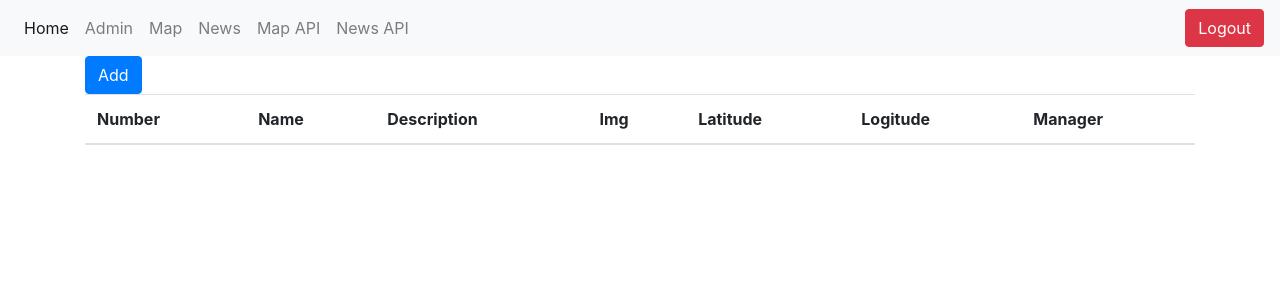
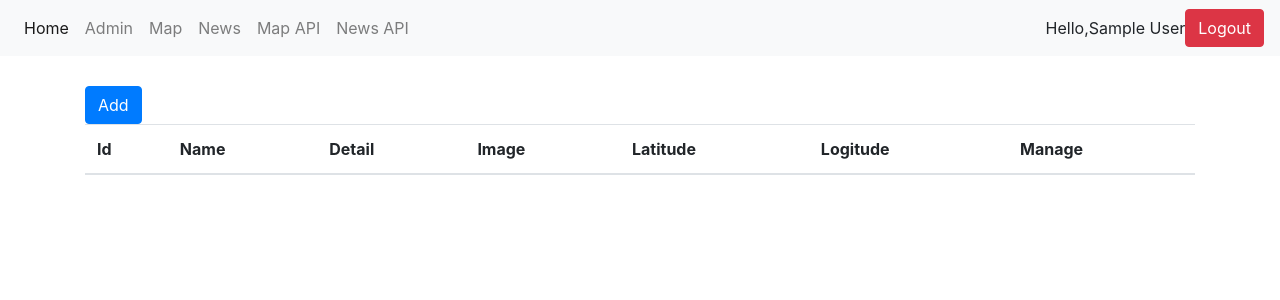
Before and after one commit to Benzt2h/backend-snru, a CodeIgniter app: page /backend-snru/index.php/map/map_list in a window 1280 px wide. Shown: the top 300 px of the page. Run offline with CodeIgniter, Linux system fonts and the light colour scheme; the visitor is signed in with stand-in values (Sample User, id 1); data that the repository does not hold is empty.

Commit message:
fix ui and add name login

```diff
--- a/application/views/map_edit.php
+++ b/application/views/map_edit.php
@@ -38,6 +38,7 @@ defined('BASEPATH') or exit('No direct script access allowed');
 				<a class="nav-item nav-link" href="./../../news_api.php">News API</a>
 			</div>
 		</div>
+		<a>Hello,<?php echo $this->session->userdata('admin_name');?></a>
 		<a href="<?php echo site_url('Welcome/logout');?>"><button type="button" class="btn btn-danger my-2 my-sm-0">Logout</button></a>
 	</nav>
 
--- a/application/views/map_error.php
+++ b/application/views/map_error.php
@@ -37,6 +37,7 @@ defined('BASEPATH') or exit('No direct script access allowed');
 				<a class="nav-item nav-link" href="./../../news_api.php">News API</a>
             </div>
         </div>
+        <a>Hello,<?php echo $this->session->userdata('admin_name');?></a>
         <a href="<?php echo site_url('Welcome/logout');?>">
             <button type="button" class="btn btn-danger my-2 my-sm-0">Logout</button>
         </a>
--- a/application/views/map_insert.php
+++ b/application/views/map_insert.php
@@ -37,6 +37,7 @@ defined('BASEPATH') or exit('No direct script access allowed');
 				<a class="nav-item nav-link" href="./../../news_api.php">News API</a>
 			</div>
 		</div>
+		<a>Hello,<?php echo $this->session->userdata('admin_name');?></a>
 		<a href="<?php echo site_url('Welcome/logout');?>"><button type="button" class="btn btn-danger my-2 my-sm-0">Logout</button></a>
 	</nav>
 
--- a/application/views/map_list.php
+++ b/application/views/map_list.php
@@ -36,22 +36,23 @@ defined('BASEPATH') or exit('No direct script access allowed');
 				<a class="nav-item nav-link" href="./../../map_api.php">Map API</a>
 				<a class="nav-item nav-link" href="./../../news_api.php">News API</a>
 			</div>
-		</div>
+        </div>
+        <a>Hello,<?php echo $this->session->userdata('admin_name');?></a>
 		<a href="<?php echo site_url('Welcome/logout');?>"><button type="button" class="btn btn-danger my-2 my-sm-0">Logout</button></a>
 	</nav>
 
-	<div class="container">
+	<div class="container"  style="margin-top: 30px;">
         <a href="<?php echo site_url('Map/map_insert');?>"><button type="button" class="btn btn-primary">Add</button></a>
         <table class="table" class="thead-dark">
             <thead>
                 <tr>
-                    <th scope="col">Number</th>
+                    <th scope="col">Id</th>
                     <th scope="col">Name</th>
-                    <th scope="col">Description</th>
-					<th scope="col">Img</th>
+                    <th scope="col">Detail</th>
+					<th scope="col">Image</th>
 					<th scope="col">Latitude</th>
 					<th scope="col">Logitude</th>
-					<th scope="col">Manager</th>
+					<th scope="col">Manage</th>
                 </tr>
             </thead>
             <tbody>
--- a/application/views/news_edit.php
+++ b/application/views/news_edit.php
@@ -37,6 +37,7 @@ defined('BASEPATH') or exit('No direct script access allowed');
 				<a class="nav-item nav-link" href="./../../news_api.php">News API</a>
 			</div>
 		</div>
+		<a>Hello,<?php echo $this->session->userdata('admin_name');?></a>
 		<a href="<?php echo site_url('Welcome/logout');?>"><button type="button" class="btn btn-danger my-2 my-sm-0">Logout</button></a>
 	</nav>
 
--- a/application/views/news_error.php
+++ b/application/views/news_error.php
@@ -37,6 +37,7 @@ defined('BASEPATH') or exit('No direct script access allowed');
 				<a class="nav-item nav-link" href="./../../news_api.php">News API</a>
             </div>
         </div>
+        <a>Hello,<?php echo $this->session->userdata('admin_name');?></a>
         <a href="<?php echo site_url('Welcome/logout');?>">
             <button type="button" class="btn btn-danger my-2 my-sm-0">Logout</button>
         </a>
--- a/application/views/news_insert.php
+++ b/application/views/news_insert.php
@@ -37,6 +37,7 @@ defined('BASEPATH') or exit('No direct script access allowed');
 				<a class="nav-item nav-link" href="./../../news_api.php">News API</a>
 			</div>
 		</div>
+		<a>Hello,<?php echo $this->session->userdata('admin_name');?></a>
 		<a href="<?php echo site_url('Welcome/logout');?>"><button type="button" class="btn btn-danger my-2 my-sm-0">Logout</button></a>
 	</nav>
 
--- a/application/views/prototype.php
+++ b/application/views/prototype.php
@@ -33,6 +33,7 @@ defined('BASEPATH') or exit('No direct script access allowed');
 				<a class="nav-item nav-link" href="<?php echo site_url('News/news_api');?>">News API</a>
 			</div>
 		</div>
+		<a>Hello,<?php echo $this->session->userdata('admin_name');?></a>
 		<a href="<?php echo site_url('Welcome/logout');?>"><button type="button" class="btn btn-danger my-2 my-sm-0">Logout</button></a>
 	</nav>
 
```
Also changed, not shown: application/views/admin_edit.php (+5 -5 lines), application/views/admin_insert.php (+5 -5 lines), application/views/admin_list.php (+5 -5 lines), application/views/news_list.php (+7 -6 lines), application/views/welcome_message.php (+12 -2 lines).
